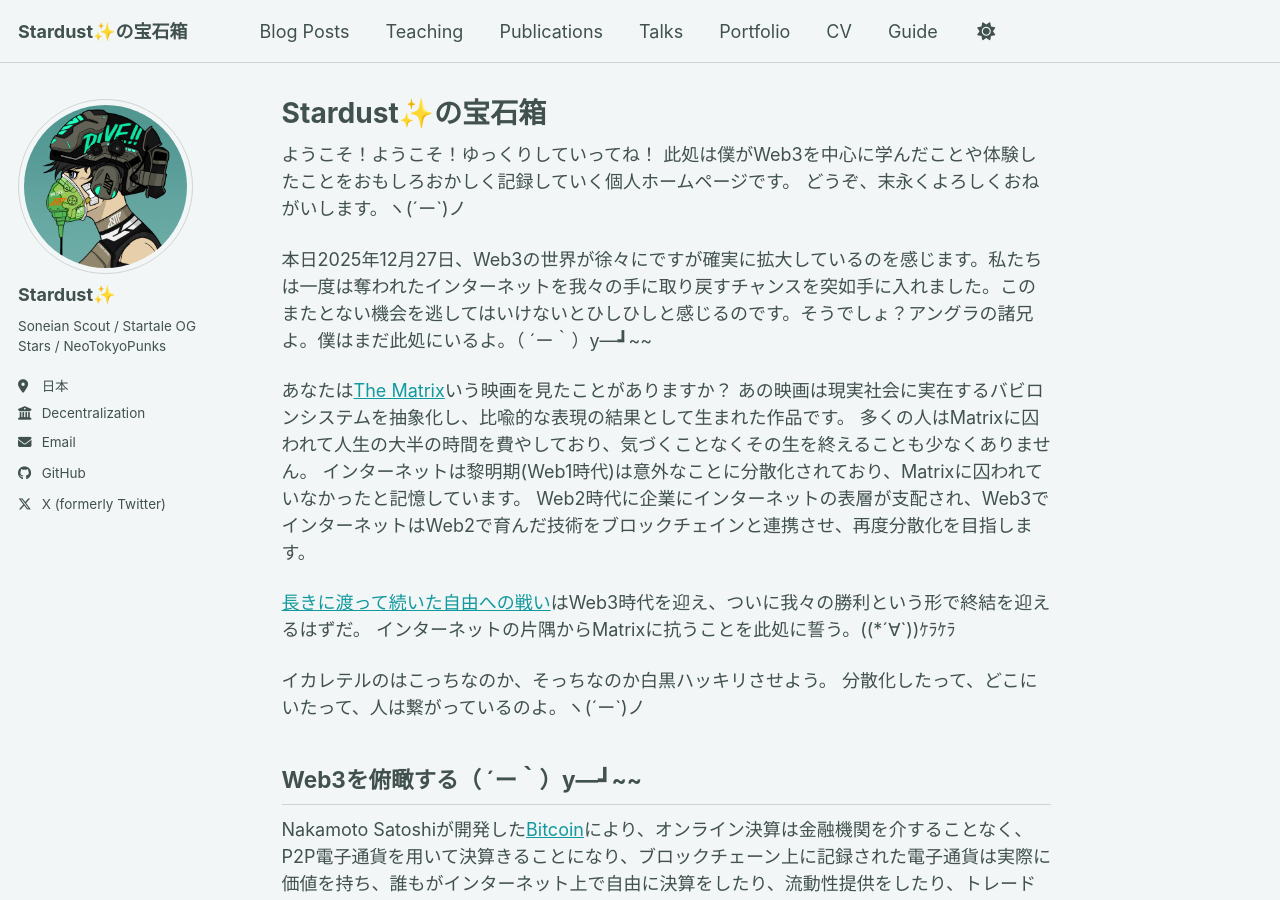
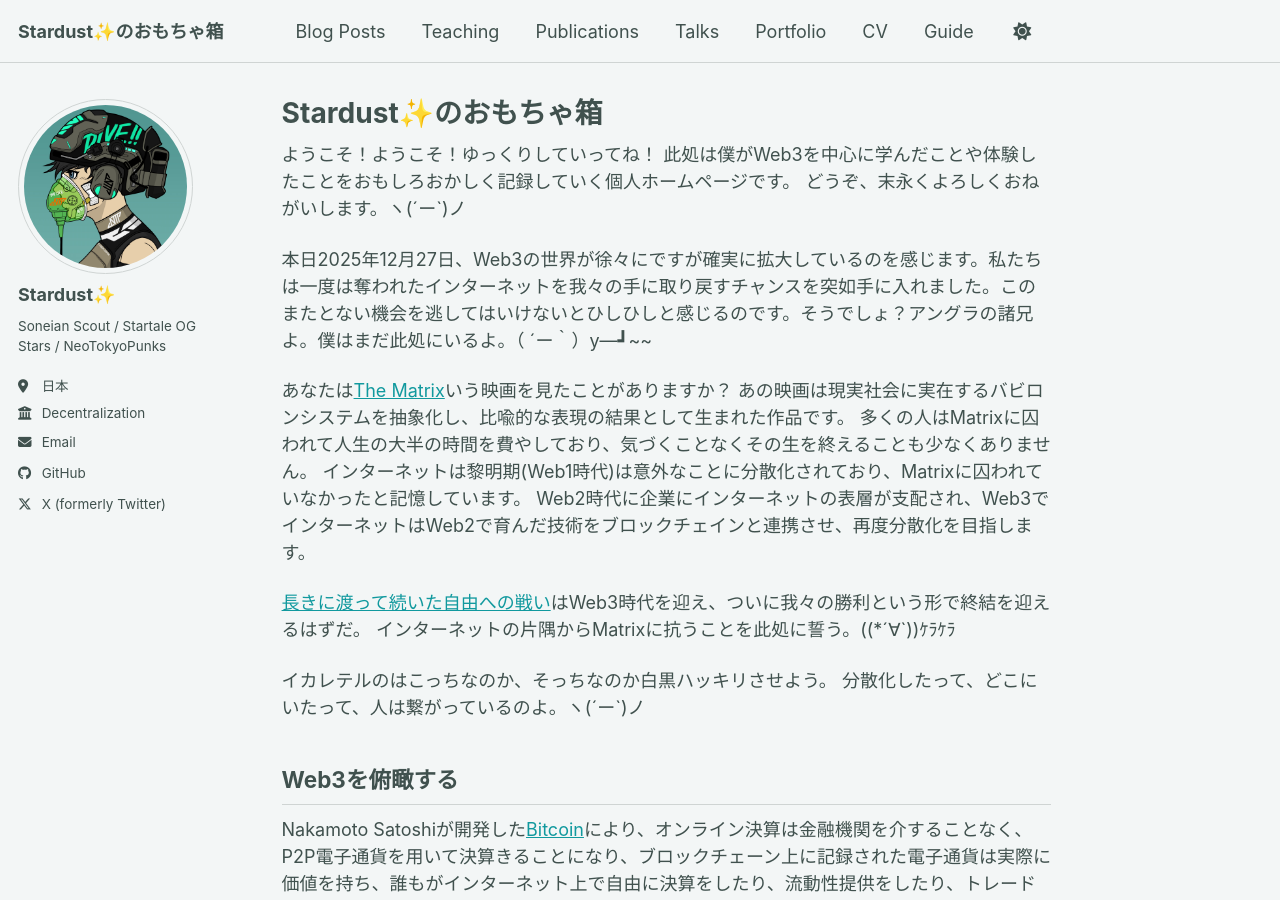
Before and after one commit to stardustdotbox/stardustdotbox.github.io, a Jekyll site: the page built from _pages/about.md, in a window 1280 px wide and 900 px high. Built offline with Jekyll 4.4.1, drawn with Linux system fonts in a browser that asks for light colours; a script bundle is joined from its source files by our own code; library files that are not in the unit come from our copies.

Commit message:
ホームページの初期設定

```diff
--- a/_config.yml
+++ b/_config.yml
@@ -9,7 +9,7 @@
 # Basic Site Settings
 locale                   : "ja-JP"
 site_theme               : "mint" # the available themes options are "default", "air", "sunrise", "mint", "dirt" and "contrast"
-title                    : "Stardust✨の宝石箱"
+title                    : "Stardust✨のおもちゃ箱"
 title_separator          : "-"
 name                     : &name "Stardust✨"
 description              : &description "Your Name's academic portfolio"   # Update this with a general description of your site, this is the default if not overridden by a page
--- a/_pages/about.md
+++ b/_pages/about.md
@@ -1,6 +1,6 @@
 ---
 permalink: /
-title: "Stardust✨の宝石箱"
+title: "Stardust✨のおもちゃ箱"
 author_profile: true
 redirect_from:
   - /about/
@@ -27,7 +27,7 @@ Web2時代に企業にインターネットの表層が支配され、Web3でイ
 イカレテルのはこっちなのか、そっちなのか白黒ハッキリさせよう。
 分散化したって、どこにいたって、人は繋がっているのよ。ヽ(´ー`)ノ
 
-## Web3を俯瞰する（ ´ー｀）y―┛~~
+## Web3を俯瞰する
 
 Nakamoto Satoshiが開発した[Bitcoin](https://bitcoin.org/files/bitcoin-paper/bitcoin_jp.pdf)により、オンライン決算は金融機関を介することなく、P2P電子通貨を用いて決算きることになり、ブロックチェーン上に記録された電子通貨は実際に価値を持ち、誰もがインターネット上で自由に決算をしたり、流動性提供をしたり、トレードしたりして、金融機関を排して金融活動を個人で行えるようになった。
 金融機関を排してインターネット上で経済活動を行うのはサイファーパンクの長年の悲願であるが、2025年12月時点でBTC価格は1300万円を超えているため、この悲願はすでに達成されている。
```
